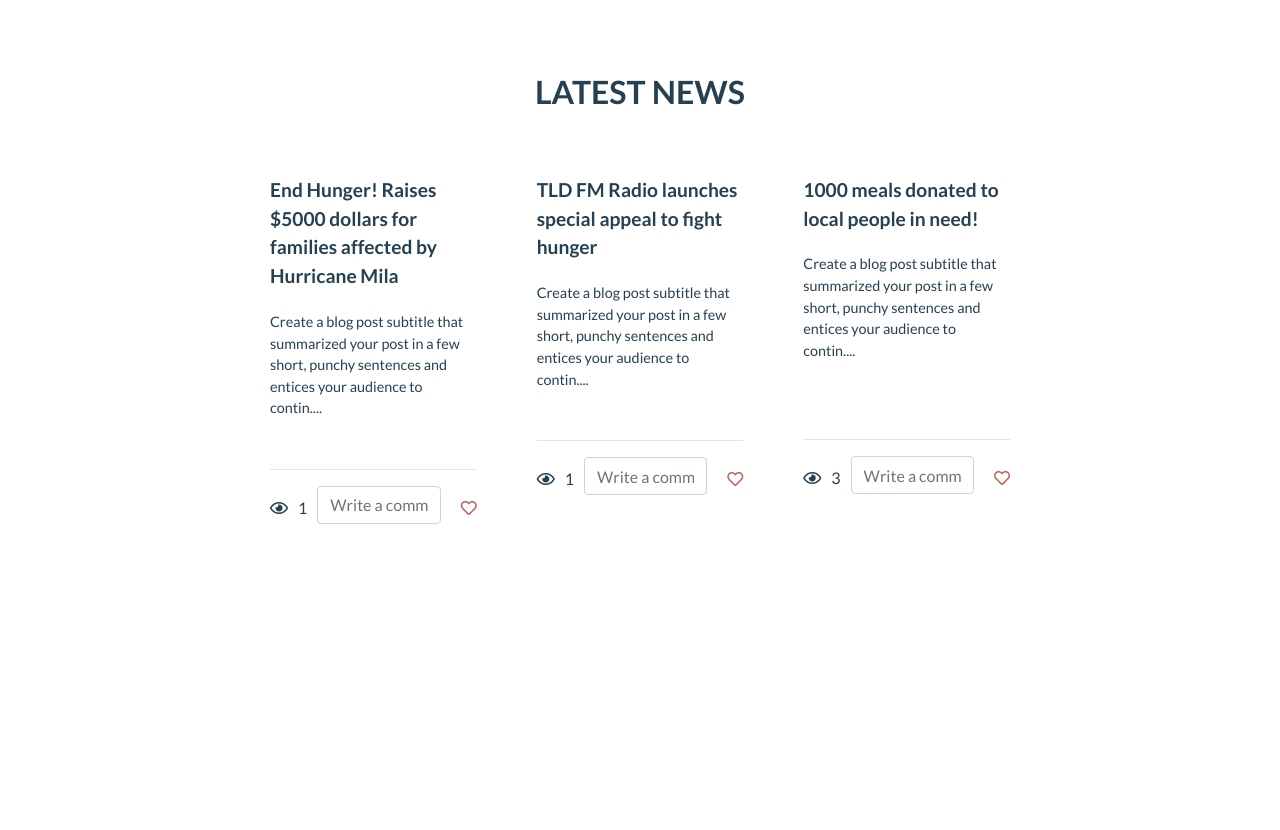
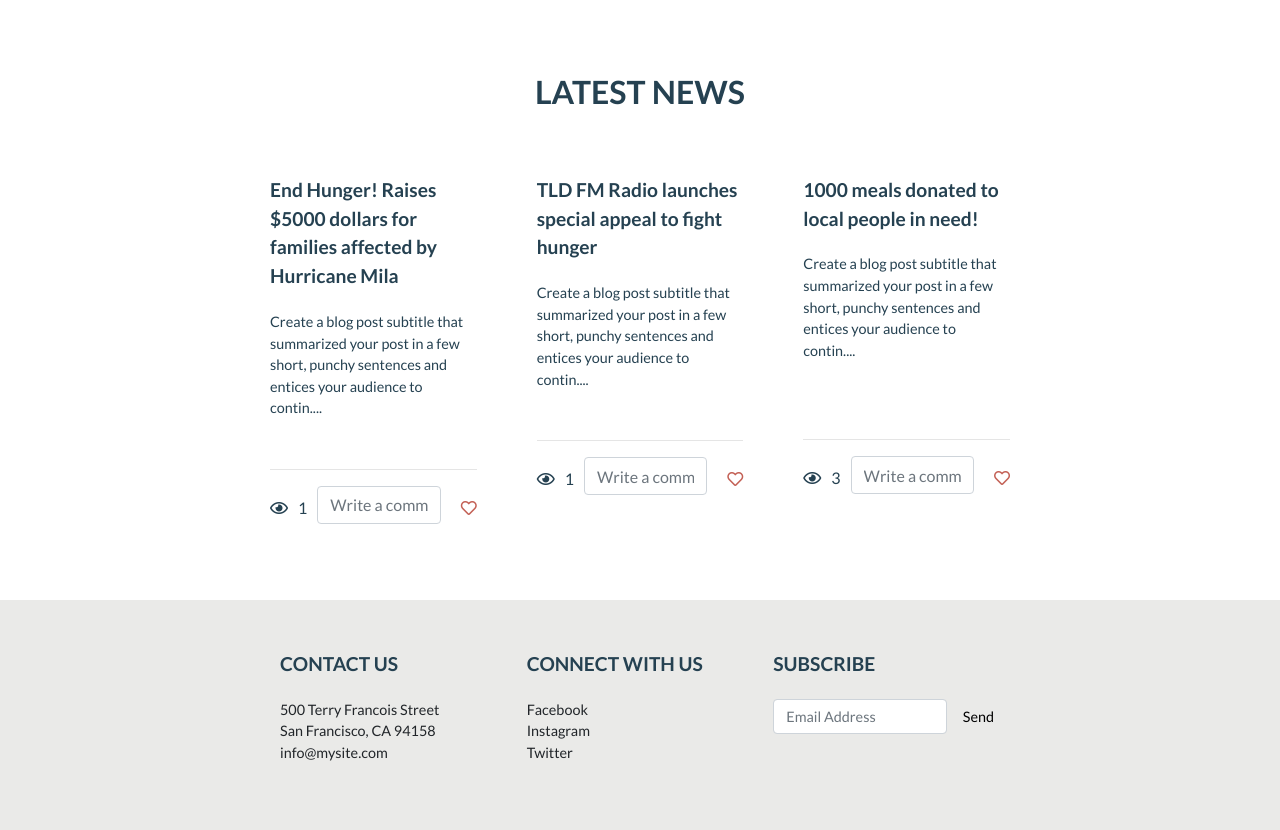
Before and after one commit to chetanhaobijam/EndHungerClone, a plain HTML site: page index.html in a window 1280 px wide. Shown: the part 2219-3049 px from the top of the page. Before the commit the page ends 2919 px from the top, so only its background shows below. Drawn offline with nearby package versions, Linux system fonts and the light colour scheme.

Commit message:
Completed the Contact Section

```diff
--- a/assets/css/styles.css
+++ b/assets/css/styles.css
@@ -317,7 +317,7 @@ main div {
 
 /* Latest News Section */
 .latestnewssection {
-  margin: 150px 0;
+  margin: 150px 0 50px;
 }
 
 .latestnewstitle {
@@ -381,3 +381,44 @@ main div {
   align-items: center;
   font-size: 0.9rem;
 }
+
+/* Contact Section */
+.contact {
+  background-color: #eaeae8;
+  display: grid;
+  grid-template-columns: repeat(3, 1fr);
+  grid-column-gap: 20px;
+  padding: 50px 280px;
+}
+
+.contact div div {
+  color: var(--darkblue);
+  font-size: 1.2rem;
+  font-weight: 700;
+  text-transform: uppercase;
+  margin-bottom: 20px;
+}
+
+.contact div p {
+  font-size: 0.9rem;
+}
+
+.subscribeform {
+  display: flex;
+  flex-direction: row;
+}
+
+.subscribeform input {
+  margin-right: 10px;
+  font-size: 0.9rem;
+}
+
+.subscribeform button {
+  background-color: transparent;
+  border: none;
+  font-size: 0.9rem;
+}
+
+.subscribeform button:hover, .subscribeform button:focus {
+  outline: none;
+}
--- a/index.html
+++ b/index.html
@@ -163,5 +163,24 @@
   </section>
   <!-- End of Latest News Section -->
 
+  <!-- Contact Section -->
+  <section class="contact">
+    <div>
+      <div>Contact us</div>
+      <p>500 Terry Francois Street<br>San Francisco, CA 94158<br>info@mysite.com</p>
+    </div>
+    <div>
+      <div>Connect with us</div>
+      <p>Facebook<br>Instagram<br>Twitter</p>
+    </div>
+    <div>
+      <div>Subscribe</div>
+      <div class="subscribeform">
+        <input type="email" name="email" placeholder="Email Address" class="form-control">
+        <button>Send</button>
+    </div>
+  </section>
+  <!-- End of Contact Section -->
+
 </body>
 </html>
```
